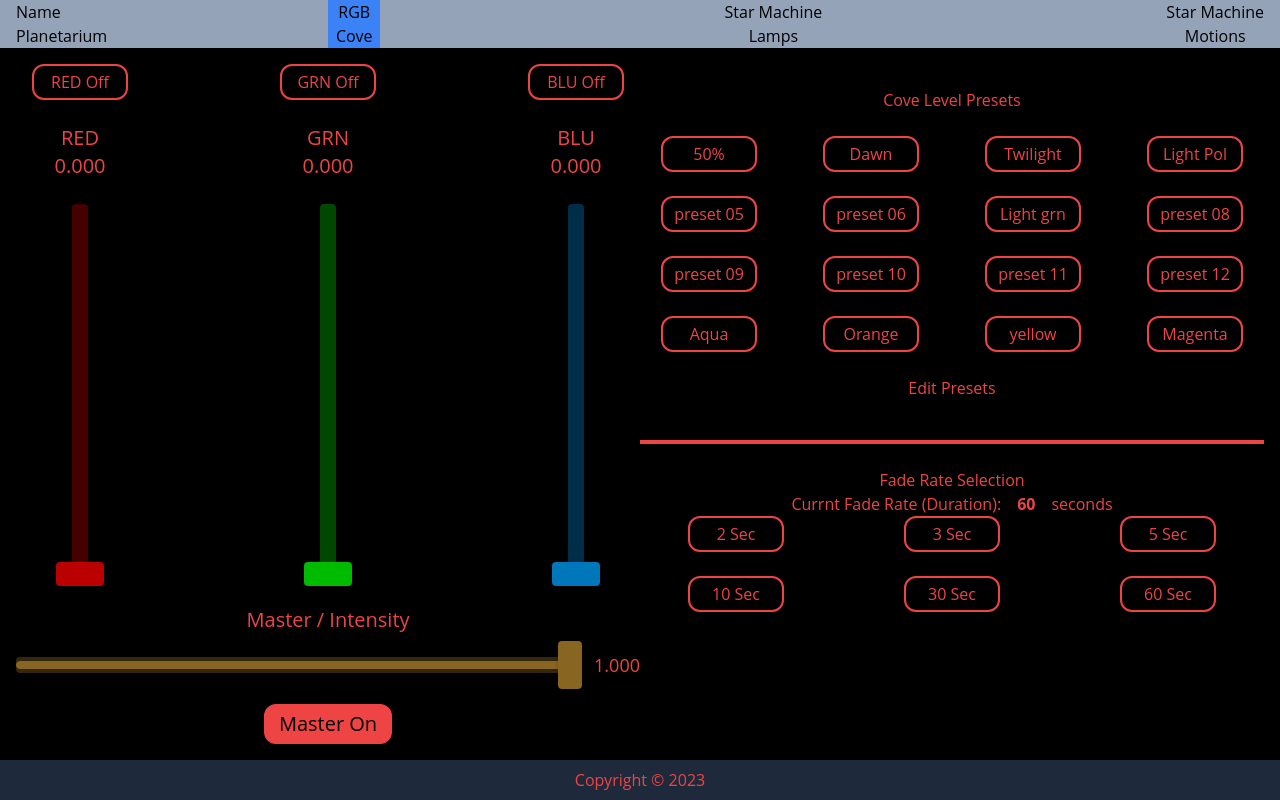
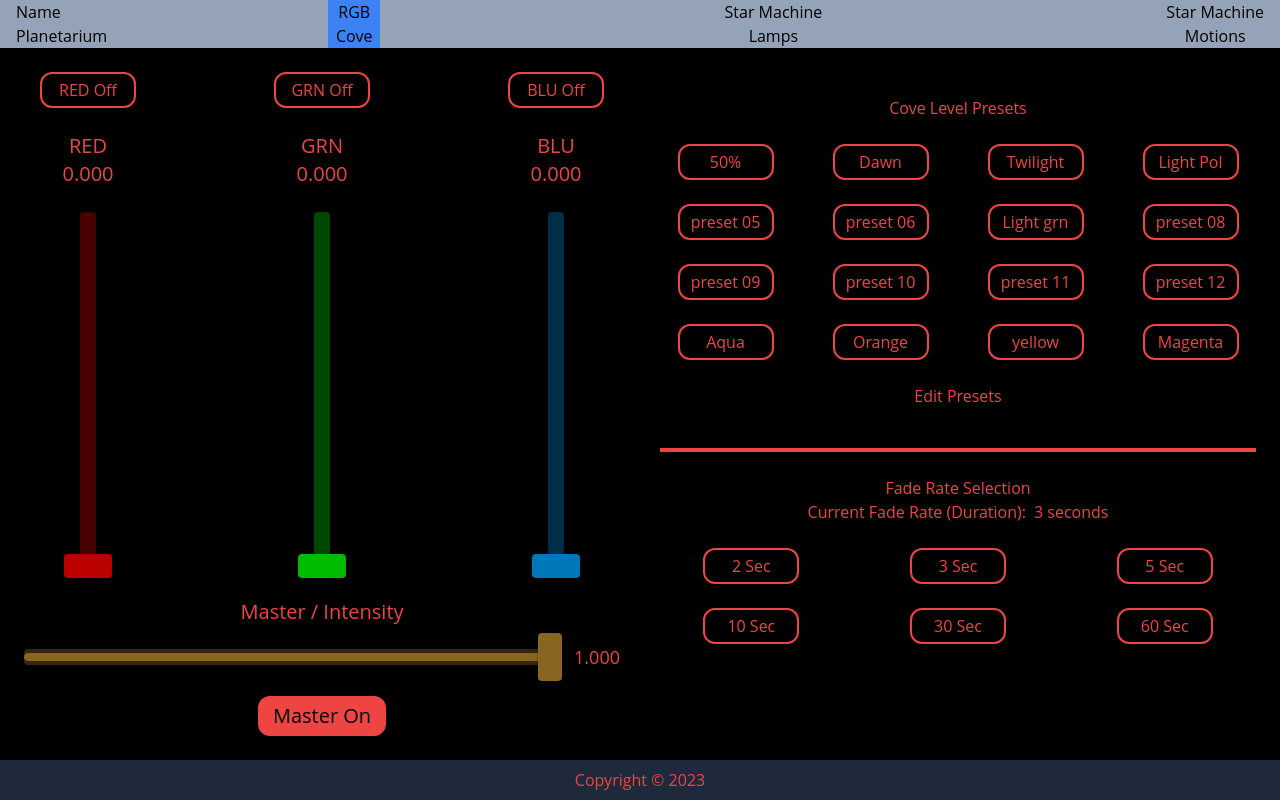
Before and after one commit to CelestialCoyote/react-hercules-chromacove, a React (Create React App) app in the folder frontend/: page /rgbcove in a window 1280 px wide. Built offline with nearby package versions, Linux system fonts and the light colour scheme.

Commit message:
fade rate select working

```diff
--- a/frontend/src/Components/FadeRateSelect.jsx
+++ b/frontend/src/Components/FadeRateSelect.jsx
@@ -18,29 +18,14 @@ export default function FadeRateSelect({ duration, setDuration }) {
 
 			<div className="flex flex-col">
 
-				<div className="flex justify-center">
-
-					<h3
-						className=""
-						style={{ marginRight: "1.0rem" }}
-					>
-						Currnt Fade Rate (Duration):
+				<div className="flex justify-center mb-6">
+					<h3 className="mr-2">
+						Current Fade Rate (Duration):
 					</h3>
 
-					<h3
-						className="cove-label-small"
-						style={{ fontWeight: "bold" }}
-					>
-						{duration}
+					<h3 className="">
+						{duration} seconds
 					</h3>
-
-					<h3
-						className="cove-label-small"
-						style={{ marginLeft: "1.0rem" }}
-					>
-						seconds
-					</h3>
-
 				</div>
 
 				<div className="grid grid-cols-3 place-items-center gap-6 text-red-500">
@@ -57,12 +42,13 @@ export default function FadeRateSelect({ duration, setDuration }) {
 								border-red-500
 								border-2
 								rounded-xl
+								focus:bg-red-300
 								w-24
 								p-1
 							"
 							name={element}
 							value={element}
-							onChange={setDuration(element)}
+							onClick={(e) => setDuration(e.target.value)}
 						>
 							{element} Sec
 						</button>
--- a/frontend/src/pages/RGBCove/RGBCove.jsx
+++ b/frontend/src/pages/RGBCove/RGBCove.jsx
@@ -17,7 +17,7 @@ export default function RGBCove() {
 
 
 	return (
-		<div className="flex h-screen p-4">
+		<div className="flex h-screen p-6 gap-10">
 
 			<div className="flex flex-col w-1/2">
 
```
